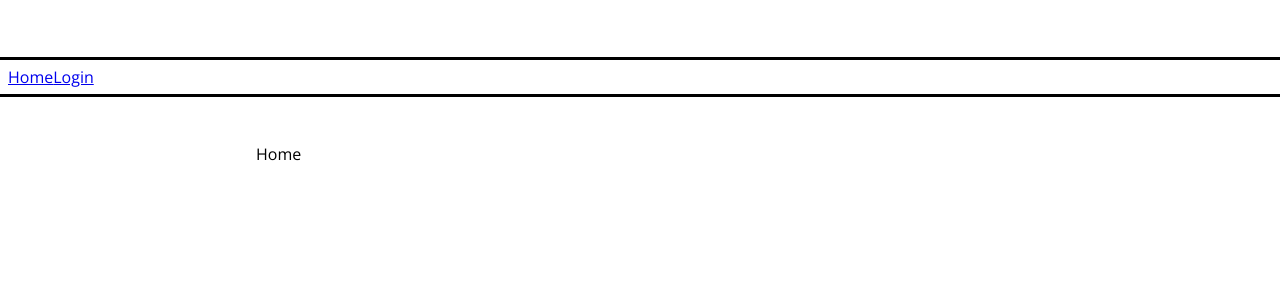
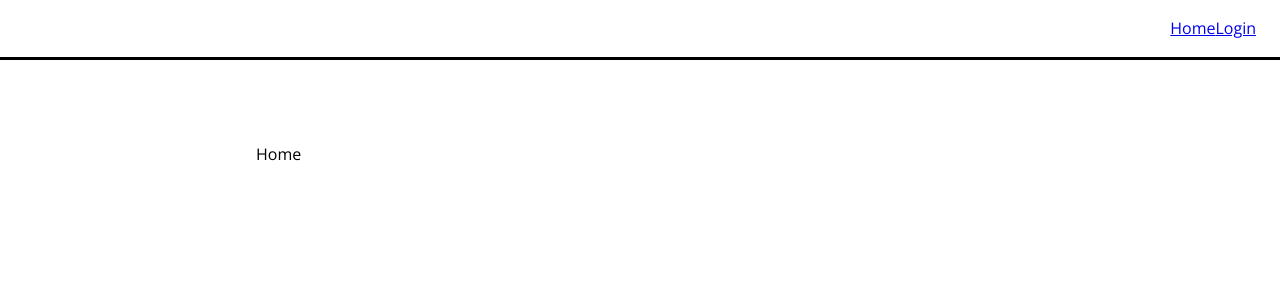
Before and after one commit to sagarromer/react-styling, a React (Create React App) app: page / in a window 1280 px wide. Shown: the top 300 px of the page. Built offline with nearby package versions, Linux system fonts and the light colour scheme; what styled-components-modifiers would draw is missing.

Commit message:
media queries styled components

```diff
--- a/src/components/Header.js
+++ b/src/components/Header.js
@@ -24,6 +24,17 @@ const Menu = styled.nav`
     box-sizing: border-box;
     border-bottom: 3px solid ${p => p.theme.secondaryColor};
     background: ${p => p.theme.bodyBackgroundColor};
+
+    @media(min-width: 768px){
+        display: flex;
+        background: none;
+        left: initial;
+        top: initial;
+        margin: auto 0 auto auto;
+        border-bottom: none;
+        position: relative;
+        width: initial;
+    }
 `;
 
 const Link = ({isActive, children, ...props}) => {
```
